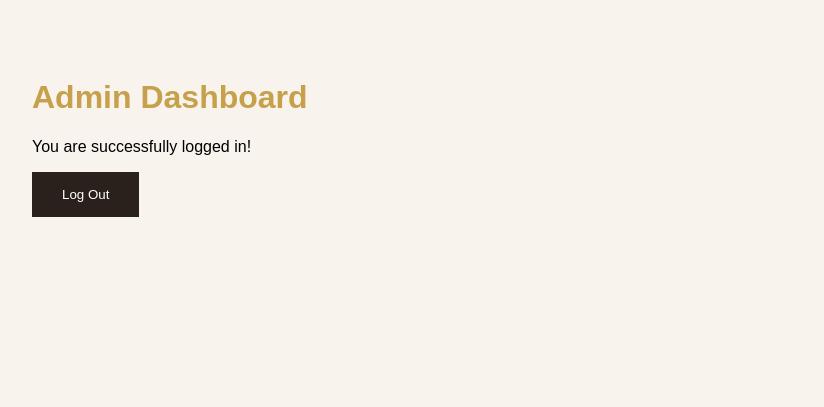
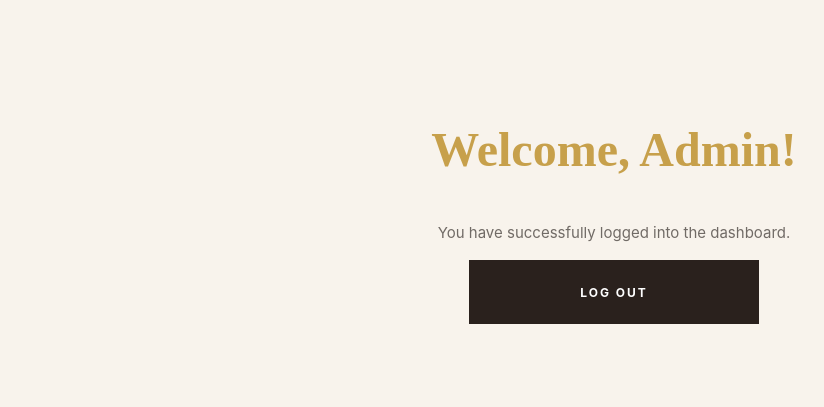
Before and after one commit to arunjackson/livora-interiors, a plain HTML site: page admin.html in a window 1280 px wide. Shown: the whole page, without its empty margins (26-850 px from the left). Drawn offline with nearby package versions, Linux system fonts and the light colour scheme.

Commit message:
Refactor admin.html for improved structure and styles
Updated the admin dashboard HTML structure, added meta tags, and linked external stylesheets.

```diff
--- a/admin.html
+++ b/admin.html
@@ -1,10 +1,21 @@
 <!DOCTYPE html>
-<html>
-<head><title>Admin Dashboard</title></head>
-<body style="font-family: Jost, sans-serif; background: #f8f3ec; padding: 50px;">
-    <h1 style="color: #c7a04b;">Admin Dashboard</h1>
-    <p>You are successfully logged in!</p>
-    <button onclick="signOut()" style="background:#2a211d; color:white; border:none; padding:15px 30px; cursor:pointer;">Log Out</button>
+<html lang="en">
+<head>
+    <meta charset="UTF-8">
+    <title>Admin Dashboard</title>
+    <link rel="stylesheet" href="styles.css">
+    <link rel="stylesheet" href="font-fix.css">
+    <style>
+        body { background: var(--cream); padding: 80px 28px; text-align: center; }
+        h1 { color: var(--gold); font-family: "Cormorant Garamond", serif; font-size: 48px; }
+        .logout-btn { margin-top: 30px; }
+    </style>
+</head>
+<body>
+    <h1>Welcome, Admin!</h1>
+    <p style="color: var(--muted);">You have successfully logged into the dashboard.</p>
+    <button class="button button-dark" onclick="signOut()">Log Out</button>
+
     <script src="https://cdn.jsdelivr.net/npm/@supabase/supabase-js@2"></script>
     <script src="supabaseClient.js"></script>
 </body>
```
